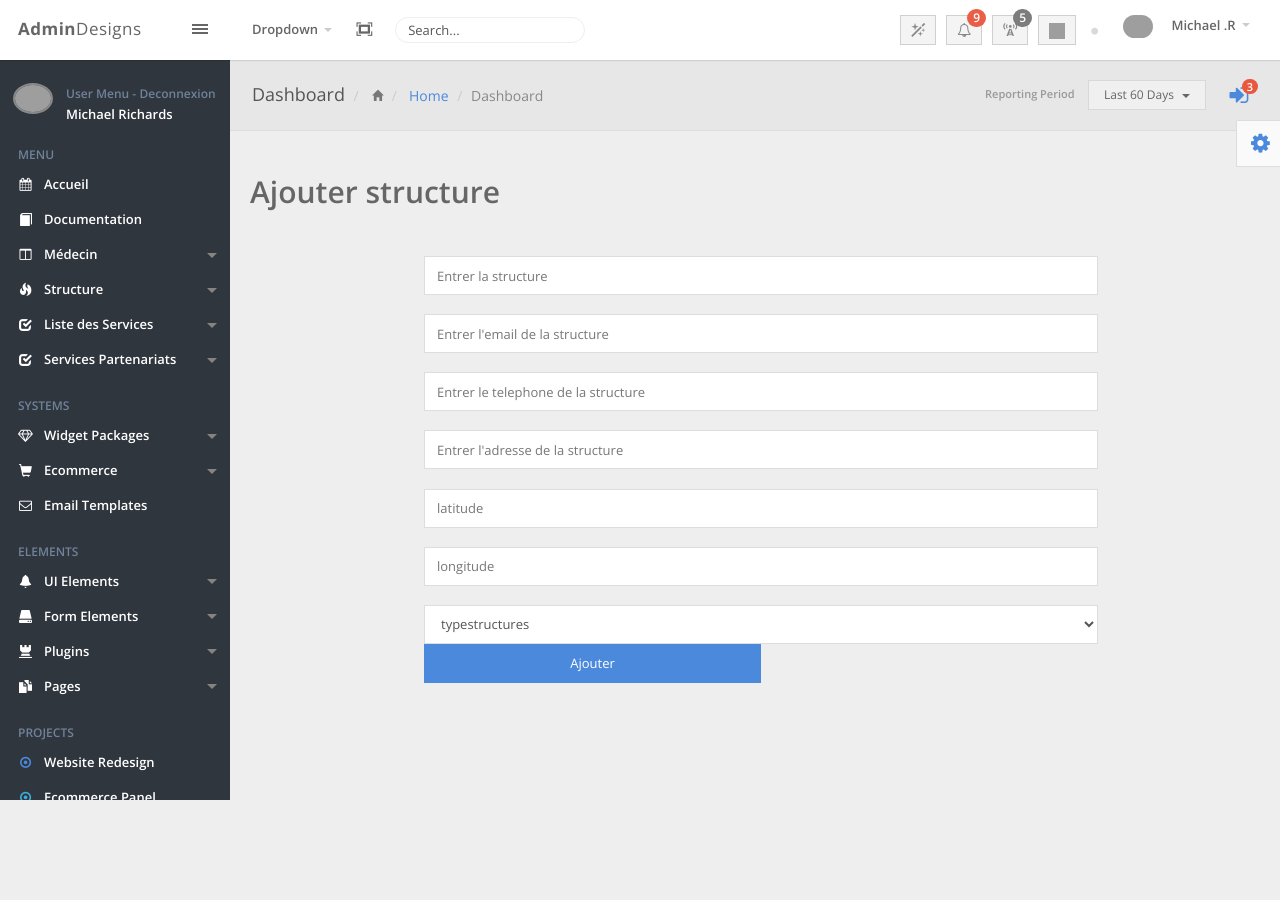
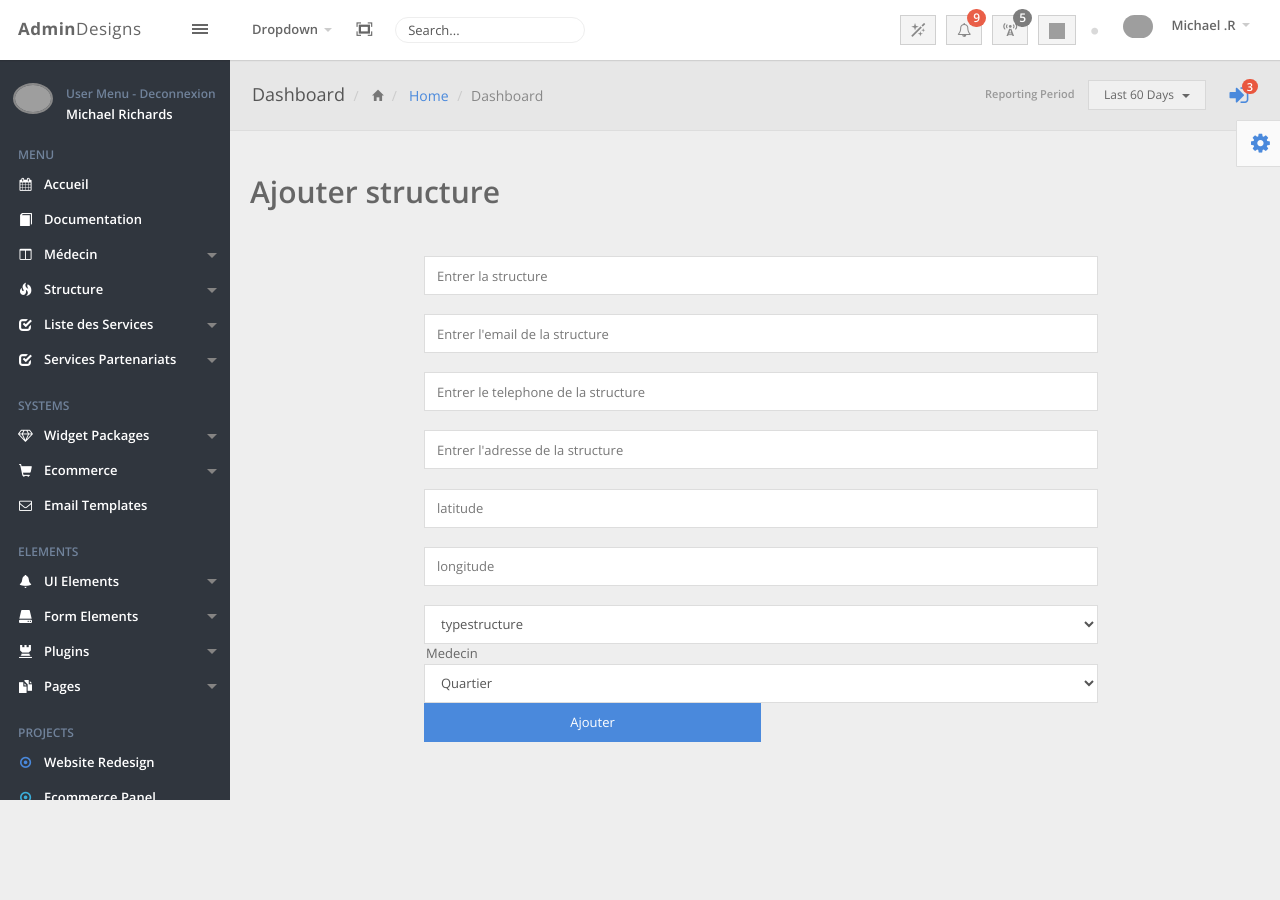
Before and after one commit to fatou98/HelloDocteur, a Symfony app: template HelloDocteur/templates/admin/addstructure.html.twig in a window 1280 px wide; the page is wider, and only the part inside the window is pictured. Run offline with Twig, Linux system fonts and the light colour scheme; the template is opened without the code that fills it, so the values that code supplies are empty; style sheets or scripts are compiled from the project's sources; some libraries are stand-ins or nearby versions; grey boxes are pictures that could not be loaded.

Commit message:
by Jaafito

```diff
--- a/HelloDocteur/src/Controller/AccueilController.php
+++ b/HelloDocteur/src/Controller/AccueilController.php
@@ -51,8 +51,6 @@
                      $newsletter->setEmail($newsletterEmail);
                      $em->persist($newsletter);
                      $em->flush();
-                     var_dump('defrgthb');
-                     die();
                      $this->addFlash('success', 'Votre demande a bien été enregistré.');
 
                  }
--- a/HelloDocteur/templates/admin/addstructure.html.twig
+++ b/HelloDocteur/templates/admin/addstructure.html.twig
@@ -47,12 +47,32 @@
             </div><br><br><br>
             <div class="col-md-12 col-lg-8 col-lg-offset-2">
             <select class="form-control" name="typestructure" >
-  <option value="">typestructures</option>
-  {% for typestructure in typestructures %}
+  <option value="">typestructure</option>
+  {% for typestructure in typesstructures %}
 		<option value="{{typestructure.id}}">{{typestructure.libelle}}</option>
 
 			{% endfor %}
 </div><br><br><br>
+<div class="col-md-12 col-lg-8 col-lg-offset-2">
+            <select class="form-control" name="medecin" >
+  <option value="">Medecin</option>
+  {% for medecin in medecins %}
+
+		<option value="{{medecin.id}}">{{medecin.nomcomplet}}</option>
+        </select>
+			{% endfor %}
+
+</div><br><br><br>
+<div class="col-md-12 col-lg-8 col-lg-offset-2">
+            <select class="form-control" name="quartier" >
+  <option value="">Quartier</option>
+  {% for quartier in quartiers %}
+		<option value="{{quartier.id}}">{{quartier.libelle}}</option>
+
+			{% endfor %}
+</div><br><br><br>
+
+
             <div class="col-md-12 col-lg-8 col-lg-offset-4">
                  <br><input type="submit" class="col-lg-6 btn medilife-btn btn-primary" value="Ajouter" name="Ajouter">
          </div>
```
Also changed, not shown: HelloDocteur/src/Controller/AdminController.php (+18 -10 lines), HelloDocteur/src/Migrations/Version20180829122612.php (added, +32 -0 lines).
